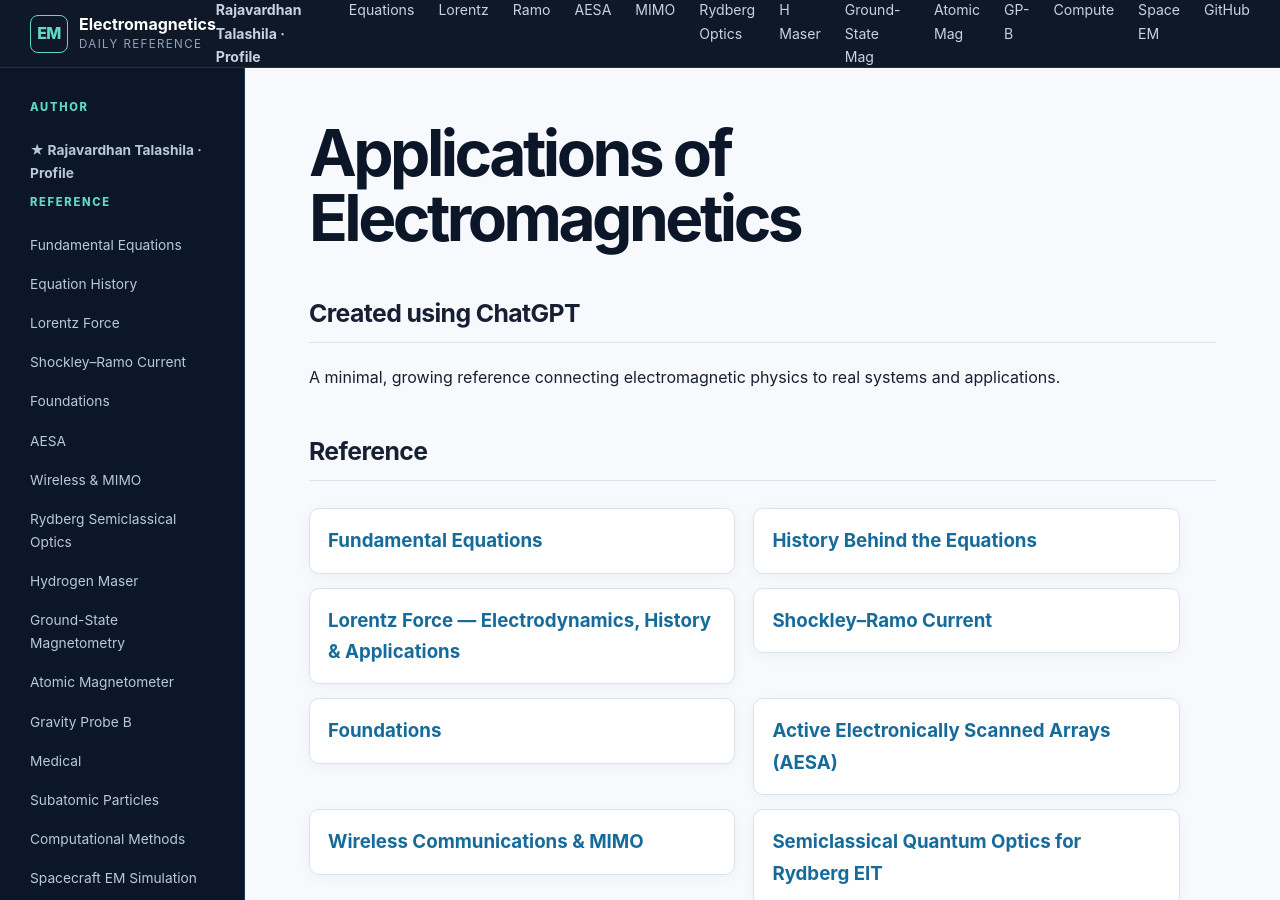
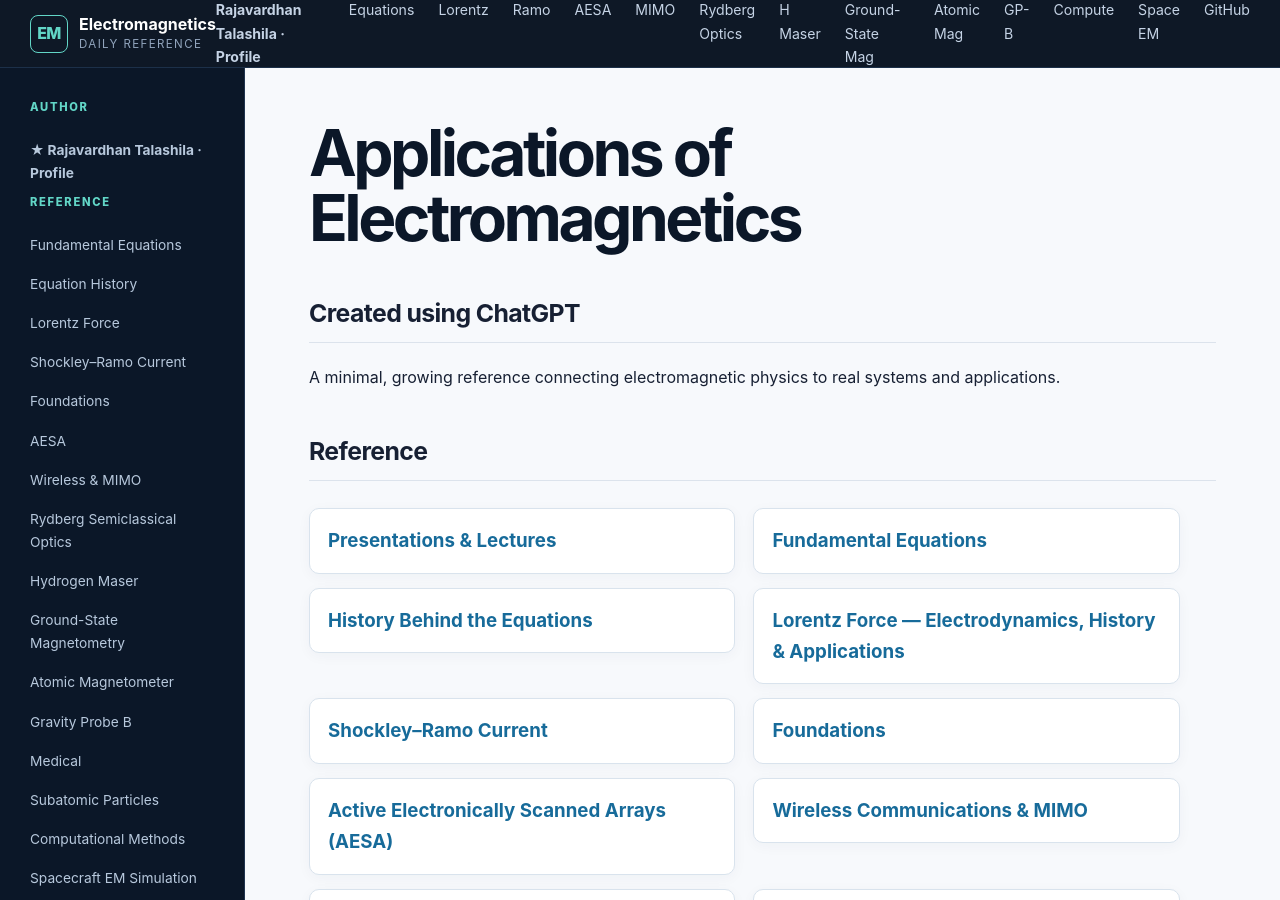
Before and after one commit to RajavardhanT/Electromagnetics_Applications, a Jekyll site: the page built from index.md, in a window 1280 px wide and 900 px high. Built offline with Jekyll 4.4.1, drawn with Linux system fonts in a browser that asks for light colours; some of the changed lines change nothing that is shown.

Commit message:
Link electromagnetics presentations collection

```diff
--- a/index.md
+++ b/index.md
@@ -10,6 +10,9 @@ title: Applications of Electromagnetics — Created using ChatGPT
 A minimal, growing reference connecting electromagnetic physics to real systems and applications.
 
 ## Reference
+
+### [Presentations & Lectures](presentations/)
+Curated external presentations, lecture slides, recordings, and course material on electromagnetics applications from MIT, CERN, NASA, Stanford, NYU, UC San Diego, and other authoritative sources — including antennas, phased arrays, radar, RF systems, accelerator magnets, Halbach/permanent magnets, spacecraft antennas, microwave engineering, and MRI.
 
 ### [Fundamental Equations](reference/fundamental-equations.html)
 A compact equation sheet for fields, waves, transmission lines, antennas, RF systems, radar, optics, and atom–field interactions.
```
